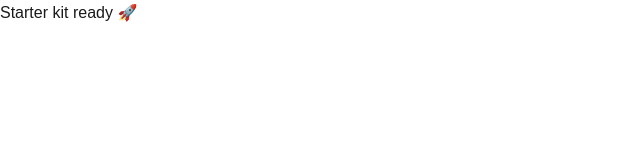
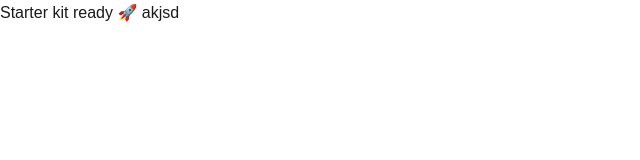
Before and after one commit to ngetikin/learn-web-company-profile-1, a website: page index.html in a window 1280 px wide. Shown: the full height of the page, 0-640 px from the left. Drawn offline with Linux system fonts and the light colour scheme.

Commit message:
wip: test branch

```diff
--- a/index.html
+++ b/index.html
@@ -14,6 +14,8 @@
 
   <body>
     Starter kit ready 🚀
+
+    akjsd
 
     <!-- ================= NAVBAR ================= -->
     <!-- TODO: Navbar -->
```
